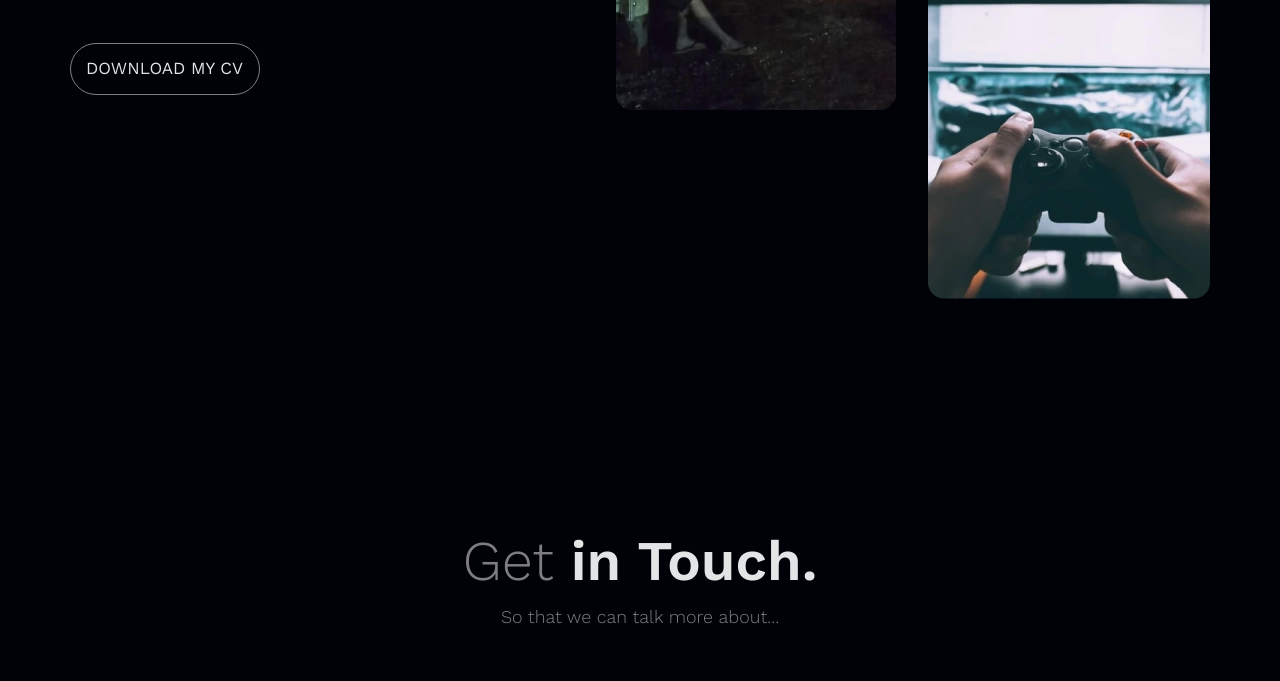
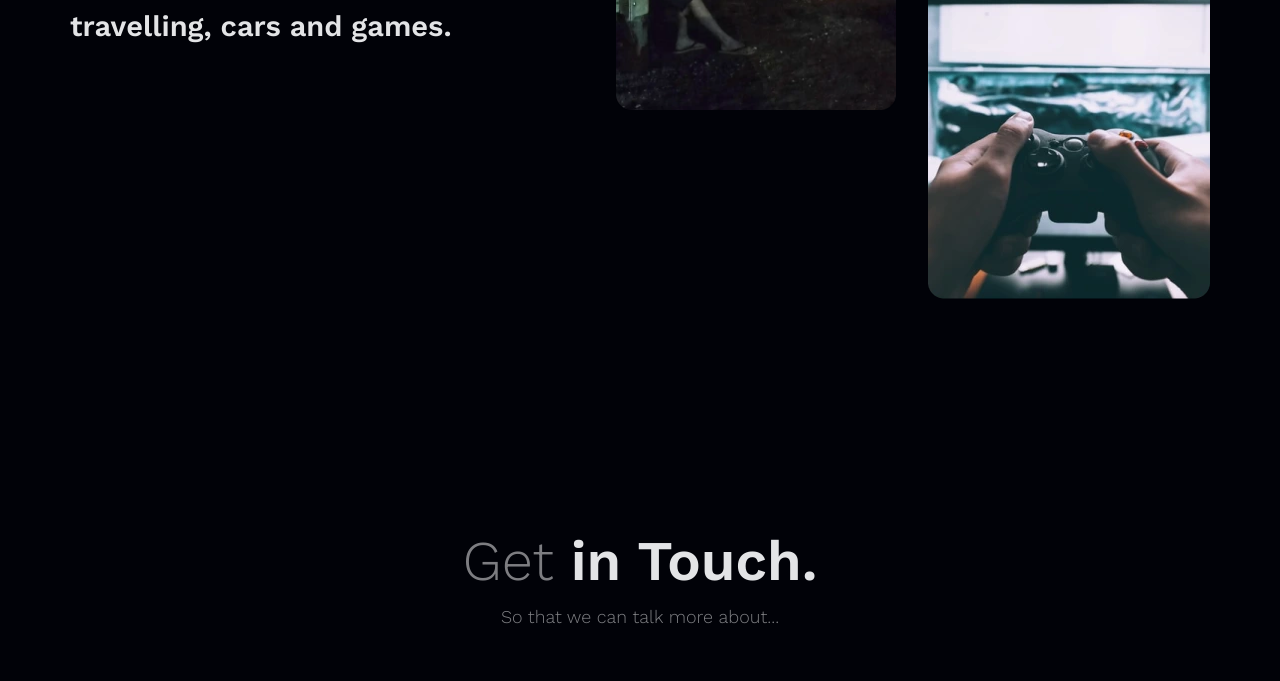
Before and after one commit to bondarkoff/DarkPortfolio, a website: page src/index.html in a window 1280 px wide. Shown: the part 5657-6338 px from the top of the page. Drawn offline with nearby package versions, Linux system fonts and the light colour scheme; files that its build step writes are made by us from their sources.

Commit message:
deleted download_cv button

```diff
--- a/src/index.html
+++ b/src/index.html
@@ -377,9 +377,6 @@
                 <div class="about__text">
                     <div class="fw600 about__text-title first">A bit about me</div>
                     <div class="descr fw300 third about__text-descr">I am a <span class="span">Junior FrontEnd Developer</span> who is passionate about creating <span class="span">beautiful and practical digital experiences. Besides sites, I love travelling, cars and games. </span></div>
-                    <form action="https://bit.ly/3C6Uwx8">
-                        <button class="button about__text-btn first">Download my CV</button>
-                    </form>
                 </div>
                 <div class="about__photo-first second element-animation"><img src="img/photo_1.webp" alt="Photo_1"></div>
                 <div class="about__photos">
```
Also changed, not shown: dist/index.html.
